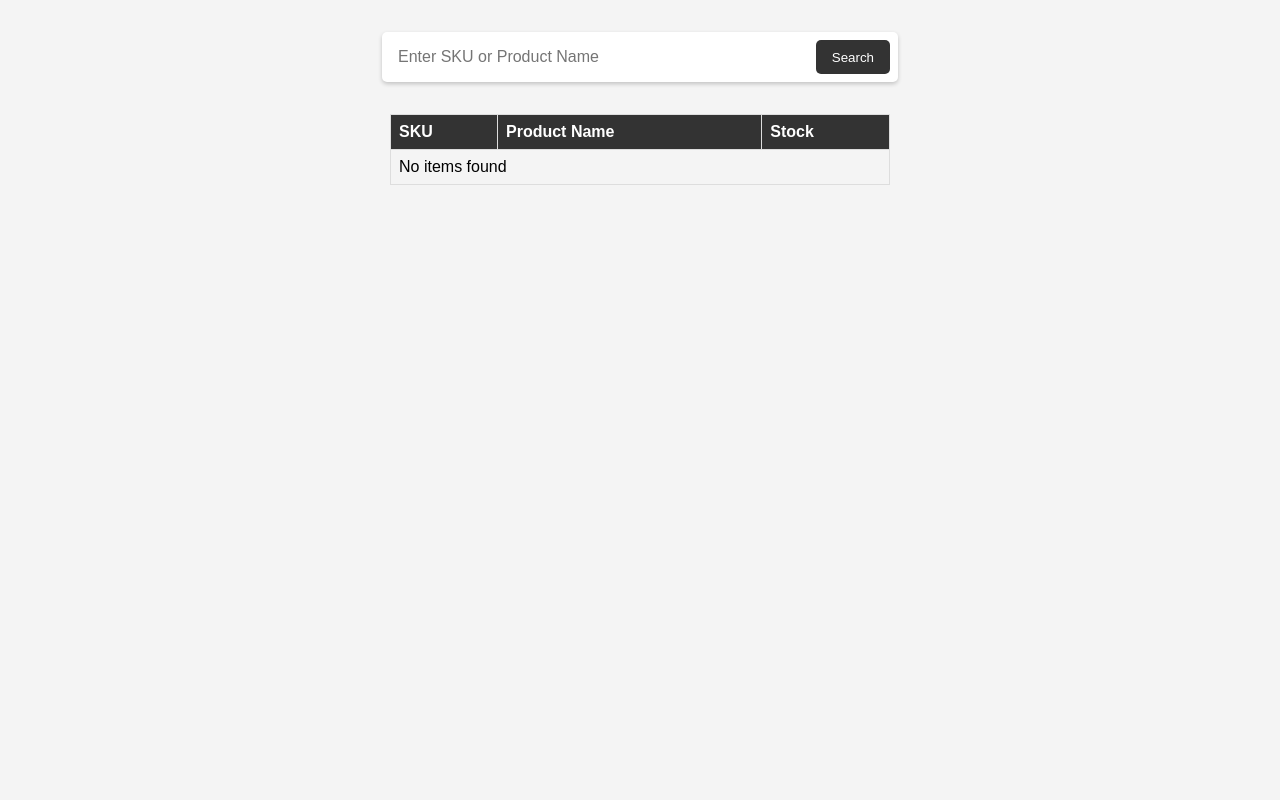
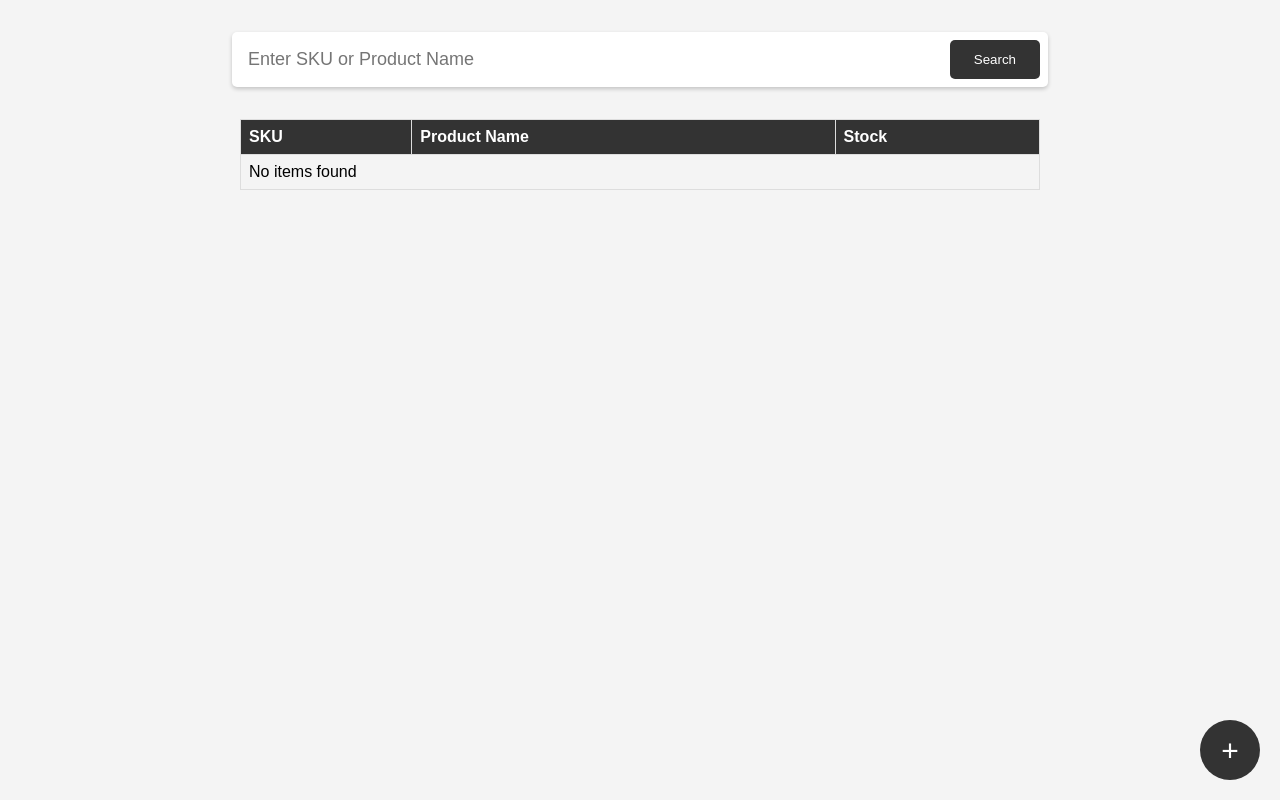
Before and after one commit to software-students-fall2023/5-final-project-ensemble, a Flask app: template web-app/client/templates/home.html in a window 1280 px wide. Run offline with Flask 3, Linux system fonts and the light colour scheme; the template is opened without the code that fills it, so the values that code supplies are empty; parts of the project's set-up code (start-up, migrations or seed data) failed here and were passed over.

Commit message:
Added add buttons to home screen

```diff
--- a/web-app/client/static/home.css
+++ b/web-app/client/static/home.css
@@ -10,7 +10,7 @@ body {
 
 .search-bar {
     width: 80%;
-    max-width: 500px;
+    max-width: 800px;
     margin: 2rem auto;
     background: white;
     display: flex;
@@ -26,7 +26,7 @@ body {
     border: 0;
     outline: none;
     padding: 0.5rem;
-    font-size: 16px;
+    font-size: 18px;
     color: black;
 }
 
@@ -35,13 +35,13 @@ body {
     background: #333;
     color: white;
     cursor: pointer;
-    padding: 0.5rem 1rem;
+    padding: 0.75rem 1.5rem;
     border-radius: 5px;
 }
 
 table {
     width: 80%;
-    max-width: 500px;
+    max-width: 800px;
     margin: 2rem auto;
     border-collapse: collapse;
 }
@@ -67,3 +67,50 @@ tr:nth-child(even) {
 tr:hover {
     background-color: #ddd;
 }
+
+.add-button-container {
+    position: fixed;
+    bottom: 20px;
+    right: 20px;
+    text-align: center;
+}
+
+.hidden {
+    display: none;
+}
+
+.round-button {
+    display: inline-block;
+    background-color: #333;
+    color: white;
+    border-radius: 50%;
+    width: 60px;
+    height: 60px;
+    text-align: center;
+    line-height: 60px;
+    font-size: 30px;
+    border: none;
+    cursor: pointer;
+}
+
+.rect-button {
+    display: block;
+    background-color: rgb(236, 236, 236);
+    color: black;
+    border: 1px solid #333;
+    padding: 10px 20px;
+    margin-bottom: 10px;
+    cursor: pointer;
+    border-radius: 10px;
+    white-space: nowrap;
+    width: 100%;
+    box-sizing: border-box;
+}
+
+#additional-buttons {
+    position: fixed;
+    bottom: 80px;
+    right: 20px;
+    width: 120px;
+    text-align: left;
+}
--- a/web-app/client/templates/home.html
+++ b/web-app/client/templates/home.html
@@ -35,5 +35,27 @@
             {% endfor %}
         </tbody>
     </table>
+    <div class="add-button-container">
+        <div id="additional-buttons" class="hidden">
+            <button class="rect-button">Add Product</button>
+            <button class="rect-button">Add Log</button>
+        </div>
+        <button id="main-add-button" class="round-button" onclick="toggleButtons()">+</button>
+    </div>
+    <script>
+        function toggleButtons() {
+            var additionalButtons = document.getElementById("additional-buttons");
+            additionalButtons.classList.toggle("hidden");
+        }
+
+        window.onclick = function(event) {
+            var mainAddButton = document.getElementById("main-add-button");
+            var additionalButtons = document.getElementById("additional-buttons");
+
+            if (event.target !== mainAddButton && !additionalButtons.classList.contains("hidden")) {
+                additionalButtons.classList.add("hidden");
+            }
+        }
+    </script>
 </body>
 </html>
--- a/web-app/server/app.py
+++ b/web-app/server/app.py
@@ -1,11 +1,12 @@
 """Module providing routing."""
 import os
 from dotenv import load_dotenv
-from flask import Flask, render_template, request, flash, redirect, jsonify
+from flask import Flask, render_template, request, flash, redirect, jsonify, url_for
 import requests
 import pymongo
 from pymongo.mongo_client import MongoClient
 from pymongo.server_api import ServerApi
+import datetime
 import re
 
 load_dotenv()
@@ -46,4 +47,20 @@ def search():
 
     return render_template('home.html', inventory=inventory)
 
+@app.route('/add_sku', methods=['GET', 'POST'])
+def add_contact():
+    if request.method == 'POST':
+        fsku = request.form.get("fname")
+        fname = request.form.get("pnumber")
+        fstock = 0
+
+        contact_data = {
+            "sku": fsku,
+            "product_name": fname,
+            "stock": fstock
+        }
+        mongo.db.contacts.insert_one(contact_data)
+        return redirect(url_for('display_all_contacts'))
+    return render_template('addsku.html')
+
 app.run(debug=True)
```
